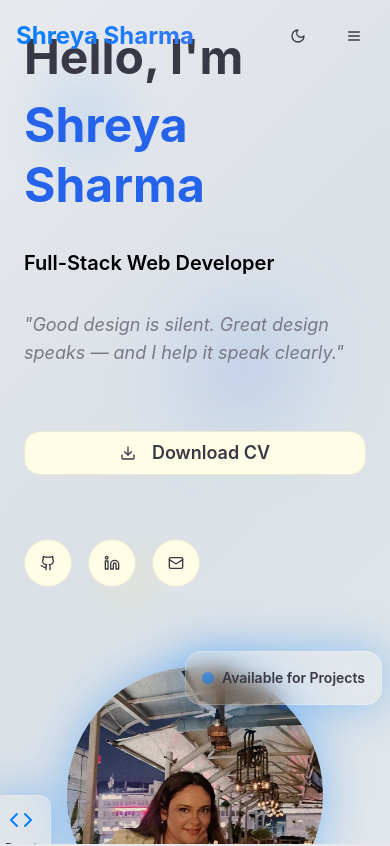
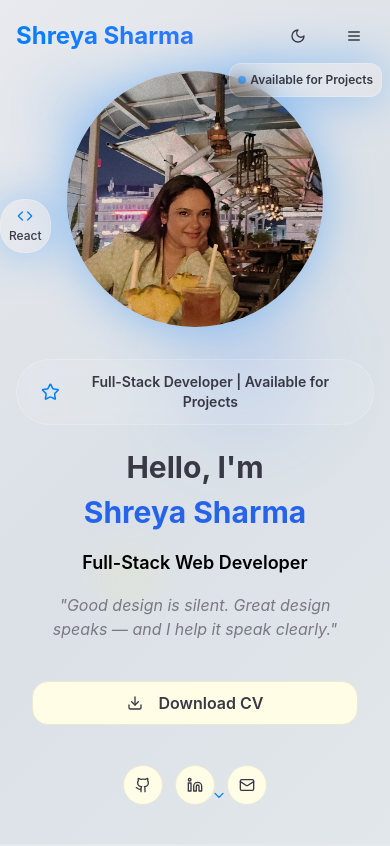
Before and after one commit to visionbyshreya/shreyacodes, a React (Vite) app: page / in a window 390 px wide. Shown: the top 846 px of the page. Built offline with nearby package versions, Linux system fonts and the light colour scheme.

Commit message:
Add responsive design
Implement mobile responsiveness using CSS media queries for screens smaller than 768px. This includes adjusting layout, font sizes, and spacing to ensure proper display on mobile devices and prevent horizontal scrolling. A viewport meta tag has also been added.

```diff
--- a/src/components/Hero.tsx
+++ b/src/components/Hero.tsx
@@ -44,11 +44,11 @@ const Hero = () => {
         />
       </div>
 
-      <div className="container mx-auto px-6 h-screen flex items-center relative z-10">
-        <div className="grid lg:grid-cols-2 gap-20 items-center w-full max-w-7xl mx-auto">
+      <div className="container mx-auto px-4 sm:px-6 h-screen flex items-center relative z-10">
+        <div className="grid lg:grid-cols-2 gap-8 lg:gap-20 items-center w-full max-w-7xl mx-auto">
           {/* Left Content */}
           <motion.div
-            className="space-y-10"
+            className="space-y-6 lg:space-y-10 text-center lg:text-left"
             initial={{ opacity: 0, x: -60 }}
             animate={{ opacity: 1, x: 0 }}
             transition={{ duration: 1, ease: [0.16, 1, 0.3, 1] }}
@@ -66,13 +66,13 @@ const Hero = () => {
 
             {/* Main Heading */}
             <motion.div
-              className="space-y-8"
+              className="space-y-4 lg:space-y-8"
               initial={{ opacity: 0, y: 30 }}
               animate={{ opacity: 1, y: 0 }}
               transition={{ delay: 0.5, duration: 0.8 }}
             >
               <motion.h1
-                className="text-5xl md:text-6xl lg:text-7xl font-bold leading-tight"
+                className="text-3xl sm:text-4xl md:text-5xl lg:text-6xl xl:text-7xl font-bold leading-tight"
                 whileHover={{ scale: 1.01 }}
                 transition={{ type: "spring", stiffness: 300 }}
               >
@@ -81,7 +81,7 @@ const Hero = () => {
               </motion.h1>
 
               <motion.p
-                className="text-xl md:text-2xl text-muted-foreground max-w-2xl leading-relaxed"
+                className="text-lg sm:text-xl lg:text-2xl text-muted-foreground max-w-2xl leading-relaxed mx-auto lg:mx-0"
                 initial={{ opacity: 0 }}
                 animate={{ opacity: 1 }}
                 transition={{ delay: 0.8, duration: 0.8 }}
@@ -90,7 +90,7 @@ const Hero = () => {
               </motion.p>
 
               <motion.div
-                className="text-lg text-muted-foreground italic"
+                className="text-base lg:text-lg text-muted-foreground italic px-4 lg:px-0"
                 initial={{ opacity: 0 }}
                 animate={{ opacity: 1 }}
                 transition={{ delay: 1, duration: 0.8 }}
@@ -101,7 +101,7 @@ const Hero = () => {
 
             {/* Action Buttons */}
             <motion.div
-              className="flex flex-col sm:flex-row gap-4 pt-6"
+              className="flex flex-col sm:flex-row gap-4 pt-4 lg:pt-6 px-4 lg:px-0"
               initial={{ opacity: 0, y: 30 }}
               animate={{ opacity: 1, y: 0 }}
               transition={{ delay: 1.2, duration: 0.8 }}
@@ -109,17 +109,17 @@ const Hero = () => {
               <Button
                 variant="outline"
                 size="lg"
-                className="font-semibold text-lg px-8 py-4 rounded-2xl hover:bg-primary hover:text-white transition-all duration-300"
+                className="font-semibold text-base lg:text-lg px-6 lg:px-8 py-3 lg:py-4 rounded-2xl hover:bg-primary hover:text-white transition-all duration-300 w-full sm:w-auto"
                 onClick={() => scrollToSection('contact')}
               >
-                <Download className="w-5 h-5 mr-2" />
+                <Download className="w-4 h-4 lg:w-5 lg:h-5 mr-2" />
                 Download CV
               </Button>
             </motion.div>
 
             {/* Social Links */}
             <motion.div
-              className="flex gap-4 pt-6"
+              className="flex gap-3 lg:gap-4 pt-4 lg:pt-6 justify-center lg:justify-start"
               initial={{ opacity: 0 }}
               animate={{ opacity: 1 }}
               transition={{ delay: 1.4, duration: 0.8 }}
@@ -137,11 +137,11 @@ const Hero = () => {
                   <Button
                     variant="outline"
                     size="icon"
-                    className="hover:bg-primary hover:text-white hover:border-primary transition-all duration-300 rounded-full w-12 h-12"
+                    className="hover:bg-primary hover:text-white hover:border-primary transition-all duration-300 rounded-full w-10 h-10 lg:w-12 lg:h-12"
                     asChild
                   >
                     <a href={href} aria-label={label}>
-                      <Icon className="h-5 w-5" />
+                      <Icon className="h-4 w-4 lg:h-5 lg:w-5" />
                     </a>
                   </Button>
                 </motion.div>
@@ -151,22 +151,22 @@ const Hero = () => {
 
           {/* Right Content - Profile Image */}
           <motion.div
-            className="relative flex justify-center lg:justify-end"
+            className="relative flex justify-center lg:justify-end order-first lg:order-last mt-8 lg:mt-0"
             initial={{ opacity: 0, x: 60 }}
             animate={{ opacity: 1, x: 0 }}
             transition={{ duration: 1.2, delay: 0.6, ease: [0.16, 1, 0.3, 1] }}
           >
             {/* Floating Achievement Badge */}
             <motion.div
-              className="absolute -top-4 -right-4 glass-effect rounded-2xl p-4 shadow-glow z-20 backdrop-blur-lg"
+              className="absolute -top-2 -right-2 lg:-top-4 lg:-right-4 glass-effect rounded-xl lg:rounded-2xl p-2 lg:p-4 shadow-glow z-20 backdrop-blur-lg"
               initial={{ opacity: 0, scale: 0, rotate: -10 }}
               animate={{ opacity: 1, scale: 1, rotate: 0 }}
               transition={{ delay: 2, type: "spring", stiffness: 100 }}
               whileHover={{ scale: 1.1, rotate: 5 }}
             >
-              <div className="flex items-center gap-2">
-                <div className="w-3 h-3 bg-primary rounded-full animate-pulse"></div>
-                <span className="text-sm font-semibold text-foreground">Available for Projects</span>
+              <div className="flex items-center gap-1 lg:gap-2">
+                <div className="w-2 h-2 lg:w-3 lg:h-3 bg-primary rounded-full animate-pulse"></div>
+                <span className="text-xs lg:text-sm font-semibold text-foreground">Available for Projects</span>
               </div>
             </motion.div>
 
@@ -188,14 +188,14 @@ const Hero = () => {
 
             {/* Floating Tech Stack */}
             <motion.div
-              className="absolute top-1/2 -left-8 glass-effect rounded-xl p-3 shadow-glow z-20 backdrop-blur-lg"
+              className="absolute top-1/2 -left-4 lg:-left-8 glass-effect rounded-lg lg:rounded-xl p-2 lg:p-3 shadow-glow z-20 backdrop-blur-lg"
               initial={{ opacity: 0, x: -20 }}
               animate={{ opacity: 1, x: 0 }}
               transition={{ delay: 2.4, duration: 0.8 }}
               whileHover={{ scale: 1.05 }}
             >
-              <div className="flex flex-col items-center gap-2">
-                <Code className="w-6 h-6 text-primary" />
+              <div className="flex flex-col items-center gap-1 lg:gap-2">
+                <Code className="w-4 h-4 lg:w-6 lg:h-6 text-primary" />
                 <span className="text-xs font-medium text-foreground">React</span>
               </div>
             </motion.div>
--- a/src/components/Portfolio.tsx
+++ b/src/components/Portfolio.tsx
@@ -71,13 +71,13 @@ const Portfolio = () => {
   const categories = ["All", "Full-Stack", "Frontend", "CMS"];
 
   return (
-    <section id="portfolio" className="py-20 bg-gradient-hero">
-      <div className="container mx-auto px-4">
-        <div className="text-center mb-16 animate-fade-in-up">
-          <h2 className="text-4xl lg:text-5xl font-bold mb-4">
+    <section id="portfolio" className="py-12 lg:py-20 bg-gradient-hero">
+      <div className="container mx-auto px-4 sm:px-6">
+        <div className="text-center mb-12 lg:mb-16 animate-fade-in-up">
+          <h2 className="text-3xl lg:text-4xl xl:text-5xl font-bold mb-4">
             My <span className="bg-gradient-primary bg-clip-text text-transparent">Portfolio</span>
           </h2>
-          <p className="text-xl text-muted-foreground max-w-2xl mx-auto">
+          <p className="text-lg lg:text-xl text-muted-foreground max-w-2xl mx-auto">
             Showcasing my latest work and creative solutions
           </p>
         </div>
@@ -108,7 +108,7 @@ const Portfolio = () => {
         </div>
 
         {/* Projects Grid */}
-        <div className="grid md:grid-cols-2 lg:grid-cols-3 gap-8">
+        <div className="grid sm:grid-cols-2 lg:grid-cols-3 gap-6 lg:gap-8">
           {projects.map((project, index) => (
             <Card
               key={project.id}
--- a/src/components/Services.tsx
+++ b/src/components/Services.tsx
@@ -83,19 +83,19 @@ const Services = () => {
   ];
 
   return (
-    <section id="services" className="py-20 bg-gradient-soft">
-      <div className="container mx-auto px-4">
-        <div className="text-center mb-16 animate-fade-in-up">
-          <h2 className="text-4xl lg:text-5xl font-bold mb-4">
+    <section id="services" className="py-12 lg:py-20 bg-gradient-soft">
+      <div className="container mx-auto px-4 sm:px-6">
+        <div className="text-center mb-12 lg:mb-16 animate-fade-in-up">
+          <h2 className="text-3xl lg:text-4xl xl:text-5xl font-bold mb-4">
             My Awesome <span className="bg-gradient-primary bg-clip-text text-transparent">Services</span>
           </h2>
-          <p className="text-xl text-muted-foreground max-w-2xl mx-auto">
+          <p className="text-lg lg:text-xl text-muted-foreground max-w-2xl mx-auto">
             Comprehensive digital solutions to elevate your online presence
           </p>
         </div>
 
         {/* Main Services */}
-        <div className="grid md:grid-cols-2 gap-8 mb-16">
+        <div className="grid lg:grid-cols-2 gap-6 lg:gap-8 mb-12 lg:mb-16">
           {mainServices.map((service, index) => (
             <Card
               key={index}
--- a/src/components/Skills.tsx
+++ b/src/components/Skills.tsx
@@ -60,19 +60,19 @@ const Skills = () => {
   ];
 
   return (
-    <section id="skills" className="py-20 bg-gradient-hero">
-      <div className="container mx-auto px-4">
-        <div className="text-center mb-16 animate-fade-in-up">
-          <h2 className="text-4xl lg:text-5xl font-bold mb-4">
+    <section id="skills" className="py-12 lg:py-20 bg-gradient-hero">
+      <div className="container mx-auto px-4 sm:px-6">
+        <div className="text-center mb-12 lg:mb-16 animate-fade-in-up">
+          <h2 className="text-3xl lg:text-4xl xl:text-5xl font-bold mb-4">
             My <span className="bg-gradient-primary bg-clip-text text-transparent">Skills</span>
           </h2>
-          <p className="text-xl text-muted-foreground max-w-2xl mx-auto">
+          <p className="text-lg lg:text-xl text-muted-foreground max-w-2xl mx-auto">
             A comprehensive toolkit for building modern web solutions
           </p>
         </div>
 
         {/* Skills Grid */}
-        <div className="grid md:grid-cols-2 lg:grid-cols-3 gap-8 mb-16">
+        <div className="grid sm:grid-cols-2 lg:grid-cols-3 gap-6 lg:gap-8 mb-12 lg:mb-16">
           {skillCategories.map((category, index) => (
             <Card
               key={index}
--- a/src/index.css
+++ b/src/index.css
@@ -177,6 +177,29 @@
   }
 }
 
+/* Mobile-first responsive utilities */
+@layer utilities {
+  .mobile-container {
+    @apply px-4 sm:px-6 lg:px-8;
+  }
+
+  .mobile-grid {
+    @apply grid grid-cols-1 sm:grid-cols-2 lg:grid-cols-3 gap-4 sm:gap-6 lg:gap-8;
+  }
+
+  .mobile-text {
+    @apply text-sm sm:text-base lg:text-lg;
+  }
+
+  .mobile-heading {
+    @apply text-2xl sm:text-3xl lg:text-4xl xl:text-5xl;
+  }
+
+  .mobile-spacing {
+    @apply py-8 sm:py-12 lg:py-16 xl:py-20;
+  }
+}
+
 @keyframes floating {
   0%, 100% { transform: translateY(0px); }
   50% { transform: translateY(-20px); }
```
Also changed, not shown: src/components/About.tsx (+7 -7 lines), src/components/Contact.tsx (+8 -8 lines).
